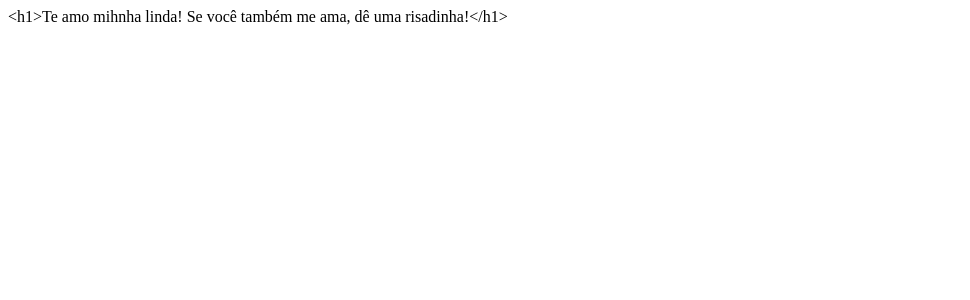
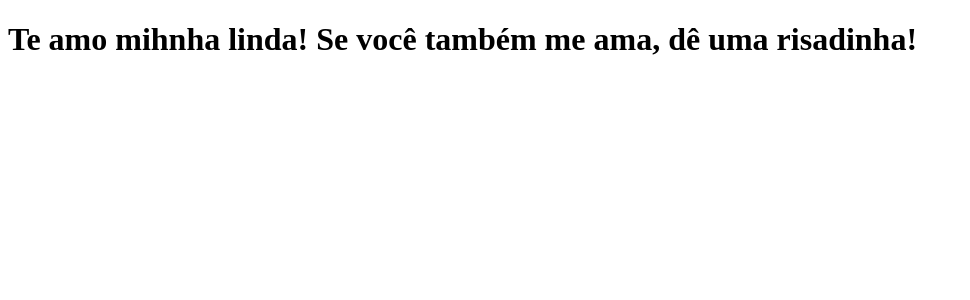
Before and after one commit to RicardoNakano/c-lone-tabnews, a Next.js app: page / in a window 1280 px wide. Shown: the top 300 px of the page, without its empty margins (0-970 px from the left). Built offline with nearby package versions, Linux system fonts and the light colour scheme.

Commit message:
arrumando erro de digitacao

```diff
--- a/pages/index.js
+++ b/pages/index.js
@@ -1,5 +1,5 @@
 function Home() {
-    return '<h1>Te amo mihnha linda! Se você também me ama, dê uma risadinha!</h1>';
+    return <h1>Te amo mihnha linda! Se você também me ama, dê uma risadinha!</h1>
 }
 
 export default Home;
```
